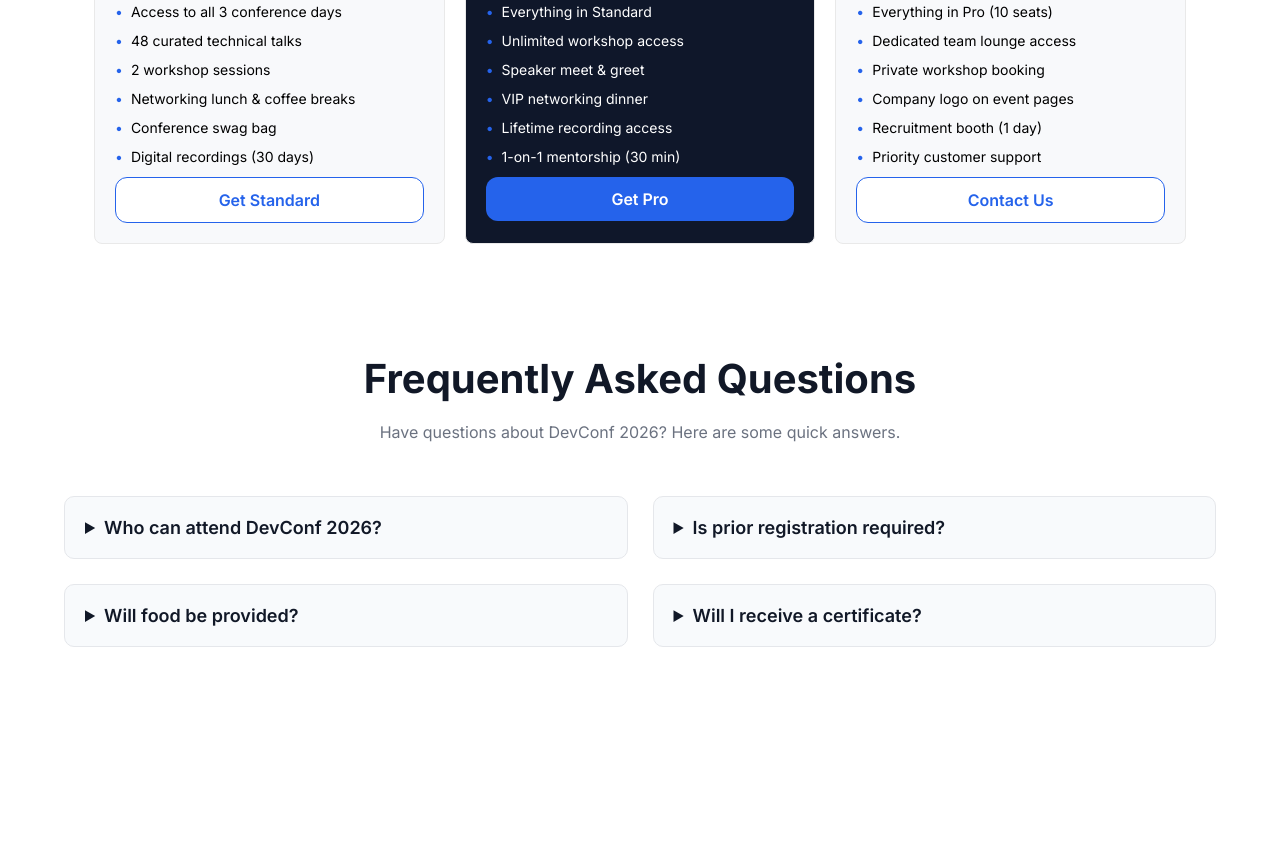
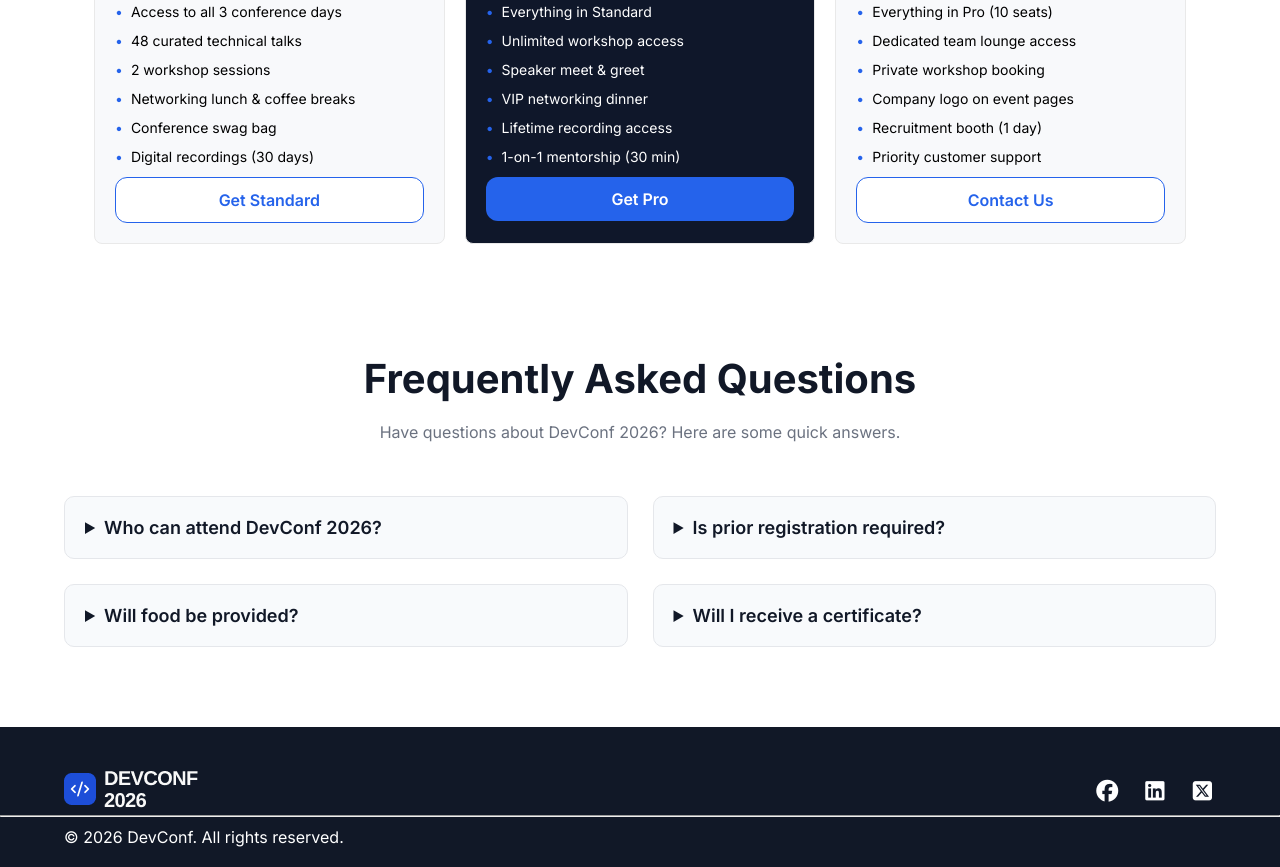
Before and after one commit to aliertijakhan/B14-A01-DevConf-2026, a plain HTML site: page index.html in a window 1280 px wide. Shown: the part 2217-3084 px from the top of the page. Before the commit the page ends 2944 px from the top, so only its background shows below. Drawn offline with Linux system fonts and the light colour scheme.

Commit message:
added footer section and made complete site

```diff
--- a/index.html
+++ b/index.html
@@ -12,6 +12,10 @@
     <link
         href="https://fonts.googleapis.com/css2?family=Inter:ital,opsz,wght@0,14..32,100..900;1,14..32,100..900&display=swap"
         rel="stylesheet">
+    <!-- font awesome cdn link -->
+    <link rel="stylesheet" href="https://cdnjs.cloudflare.com/ajax/libs/font-awesome/7.3.0/css/all.min.css"
+        integrity="sha512-ApSLB1Pd3/bZN8fWB/RG9YhN/7bd9Hkf3AGaE2mPfebjrxagjuBtx2GcgdqIlJkUzwylBo61r9Xa9NmgBI0swA=="
+        crossorigin="anonymous" referrerpolicy="no-referrer" />
 </head>
 
 <body>
@@ -176,6 +180,33 @@
         <!-- fag section end -->
 
     </main>
+
+    <footer class="footer ">
+        <div class="container footer-top">
+
+            <div class="footer-logo">
+                <img src="./images/footer-logo.png" alt="">
+            </div>
+
+            <div class="footer-social">
+                <ul>
+                    <li><i class="fa-brands fa-facebook"></i></li>
+                    <li><i class="fa-brands fa-linkedin"></i></li>
+                    <li><i class="fa-brands fa-square-x-twitter"></i></li>
+                </ul>
+
+            </div>
+        </div>
+
+        <hr>
+
+        <div class="container">
+            <p class="copyright">
+                © 2026 DevConf. All rights reserved.
+            </p>
+        </div>
+    </footer>
+
 </body>
 
 </html>
--- a/style.css
+++ b/style.css
@@ -9,7 +9,6 @@
     width: 90%;
     max-width: 1200px;
     margin:0 auto;
-
 }
 
 /* navbar styles */
@@ -285,3 +284,28 @@ img {
     color: #4B5563;
     line-height: 26px;
 }
+
+
+/* footer styles */
+.footer {
+    padding: 40px 0 20px;
+    background-color: #111827;
+}
+.footer-top{
+    display: flex;
+    align-items: center;
+    justify-content: space-between;
+}
+.footer-social i{
+    color: white;
+    font-size: 22px;
+}
+.footer-social ul{
+    display: flex;
+    gap: 20px;
+    list-style: none;
+}
+.copyright{
+    margin-top: 10px;
+    color: white;
+}
```
